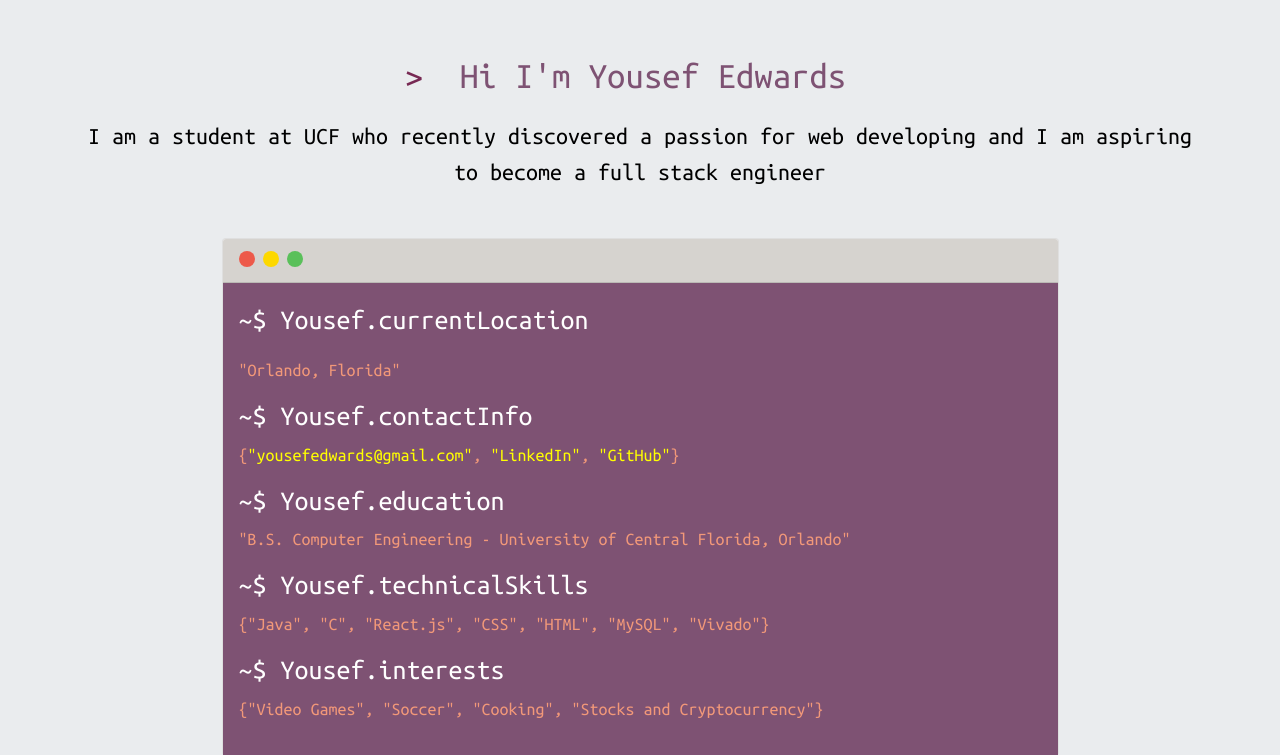
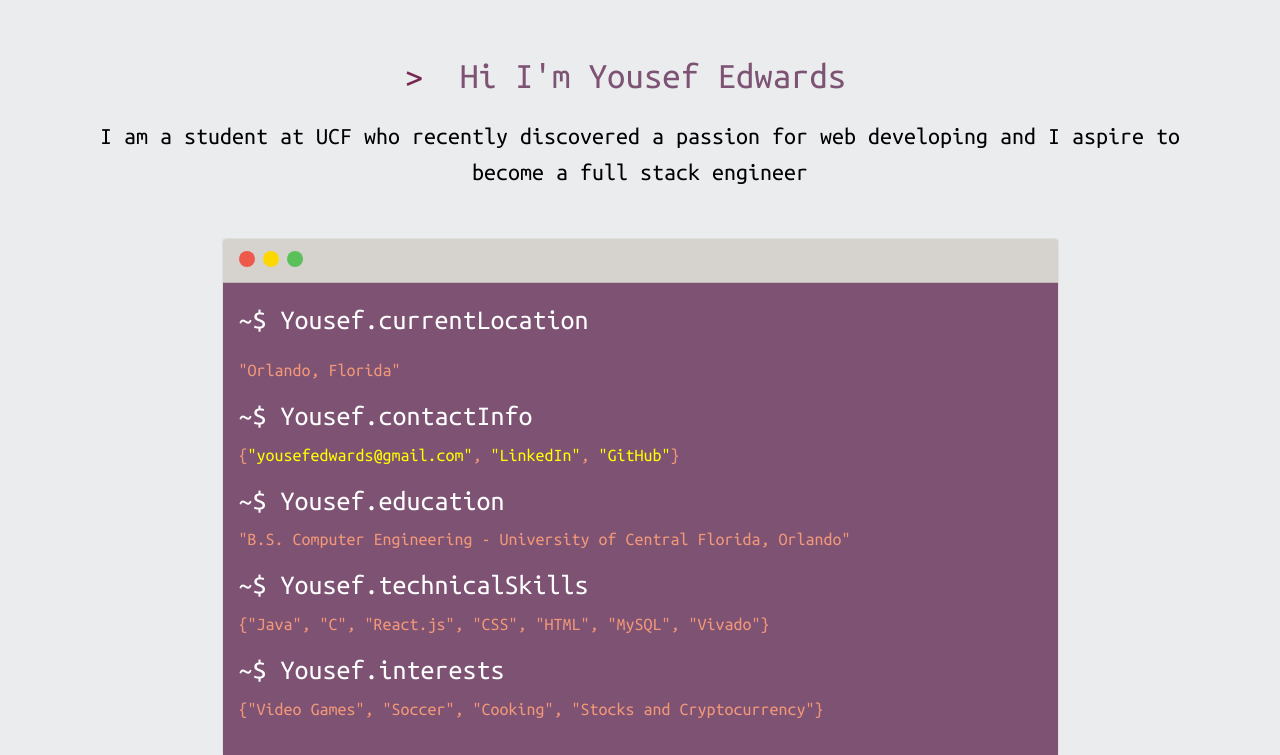
Before and after one commit to Yousef4410/web-portfolio-v3, a Django app: page / in a window 1280 px wide. Shown: the top 755 px of the page. Run offline with Django 3.2, Linux system fonts and the light colour scheme.

Commit message:
changed some grammer mistake (aspire to become)

```diff
--- a/base/templates/base/home.html
+++ b/base/templates/base/home.html
@@ -29,7 +29,7 @@
                 </div>
             </div>
             <p class="follow-text">I am a student at UCF who recently discovered a passion for web developing
-                and I am aspiring to become a full stack engineer </p>
+                and I aspire to become a full stack engineer </p>
         </div>
 
         <div class="container">
```
